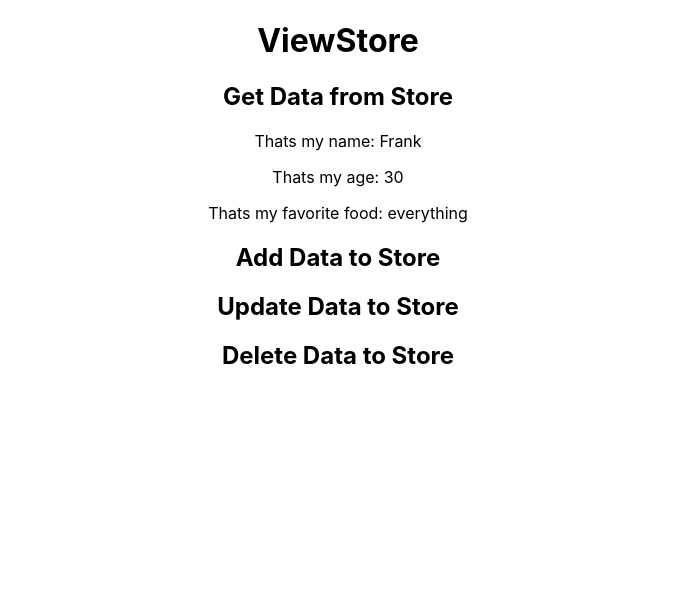
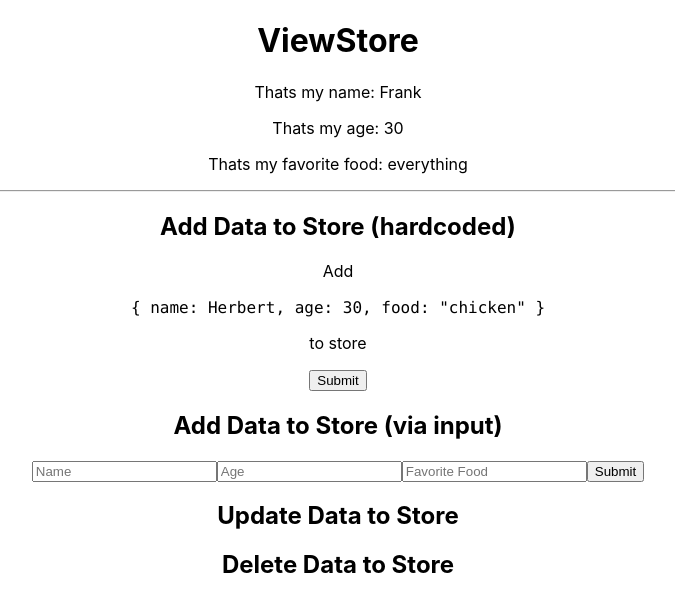
Before and after one commit to FrankBevr/Inkora, a React (Vite) app in the folder Frontend/: page / in a window 1280 px wide. Shown: the top 612 px of the page, without its empty margins (302-977 px from the left). Built offline with nearby package versions, Linux system fonts and the light colour scheme; what useink would draw is missing.

Commit message:
:zap: (./Frontend) add Data to Store

```diff
--- a/Frontend/src/playground/FloorB/ViewStore.jsx
+++ b/Frontend/src/playground/FloorB/ViewStore.jsx
@@ -1,20 +1,66 @@
 import { useExampleStore } from "./../../store/store";
+import { useState } from "react";
 
 const ViewStore = () => {
-  const [rambledData] = useExampleStore((store) => store.rambledData);
-  console.log(rambledData.name)
+  const data = useExampleStore((store) => store.data);
+  const addData = useExampleStore((store) => store.addData);
+
+  const [name, setName] = useState("");
+  const [age, setAge] = useState("");
+  const [food, setFood] = useState("");
+
+  const handleSubmit = () => {
+    addData(name, Number(age), food);
+    setName("");
+    setAge("");
+    setFood("");
+  };
   return (
     <>
       <h1>ViewStore</h1>
-      <h2>Get Data from Store</h2>
-      <p>Thats my name: {rambledData.name}</p>
-      <p>Thats my age: {rambledData.age}</p>
-      <p>Thats my favorite food: {rambledData.food}</p>
-      <h2>Add Data to Store</h2>
+      {data.map((item, index) => (
+        <div key={index}>
+          <p>Thats my name: {item.name}</p>
+          <p>Thats my age: {item.age}</p>
+          <p>Thats my favorite food: {item.food}</p>
+          <hr></hr>
+        </div>
+      ))}
+      <h2>Add Data to Store (hardcoded)</h2>
+      <p>Add </p>
+      <code>&#123; name: Herbert, age: 30, food: "chicken" &#125;</code>
+      <p>to store</p>
+      <button
+        onClick={() => {
+          addData("Herbert", 30, "chicken");
+        }}
+      >
+        Submit
+      </button>
+      <h2>Add Data to Store (via input)</h2>
+      <input
+        type="text"
+        value={name}
+        onChange={(e) => setName(e.target.value)}
+        placeholder="Name"
+      />
+      <input
+        type="number"
+        value={age}
+        onChange={(e) => setAge(e.target.value)}
+        placeholder="Age"
+      />
+      <input
+        type="text"
+        value={food}
+        onChange={(e) => setFood(e.target.value)}
+        placeholder="Favorite Food"
+      />
+      <button onClick={handleSubmit}>Submit</button>
       <h2>Update Data to Store</h2>
       <h2>Delete Data to Store</h2>
     </>
-  )
-}
+  );
+};
 
-export default ViewStore
+export default ViewStore;
--- a/Frontend/src/store/store.js
+++ b/Frontend/src/store/store.js
@@ -1,5 +1,9 @@
 import { create } from "zustand";
 
 export const useExampleStore = create((set) => ({
-  rambledData: [{ name: "Frank", age: 30, food: "everything" }],
+  data: [{ name: "Frank", age: 30, food: "everything" }],
+  addData: (name, age, food) =>
+    set(
+      (store) => ({ data: [...store.data, { name, age, food }] }),
+    ),
 }))
```
